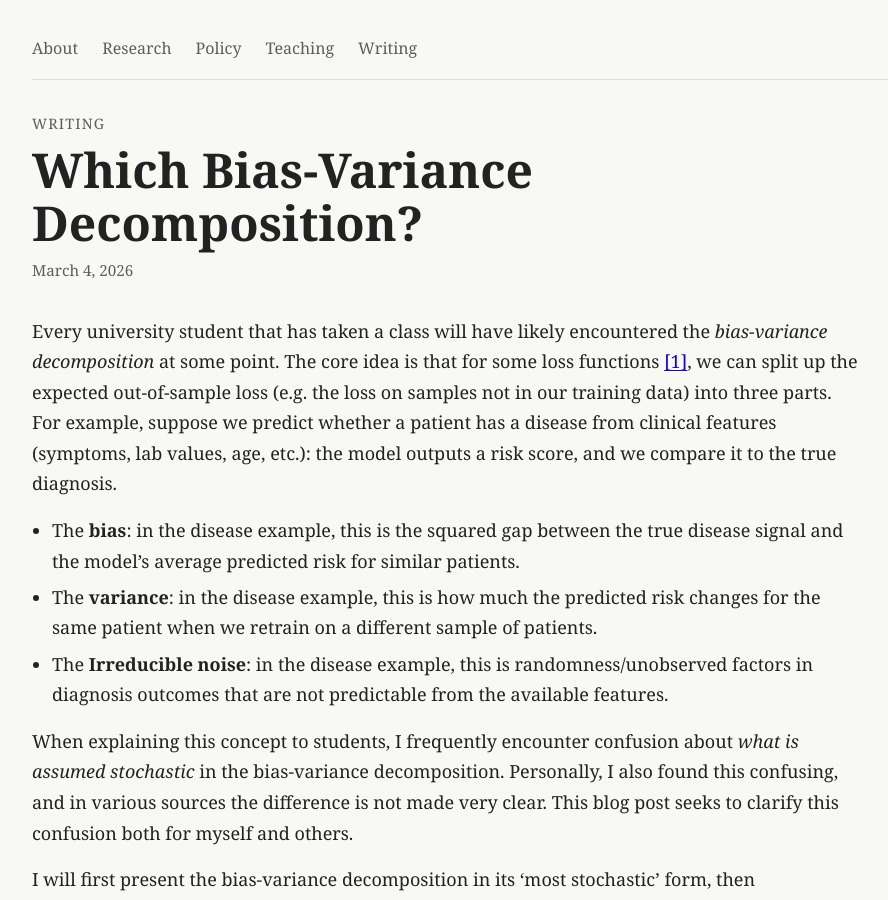
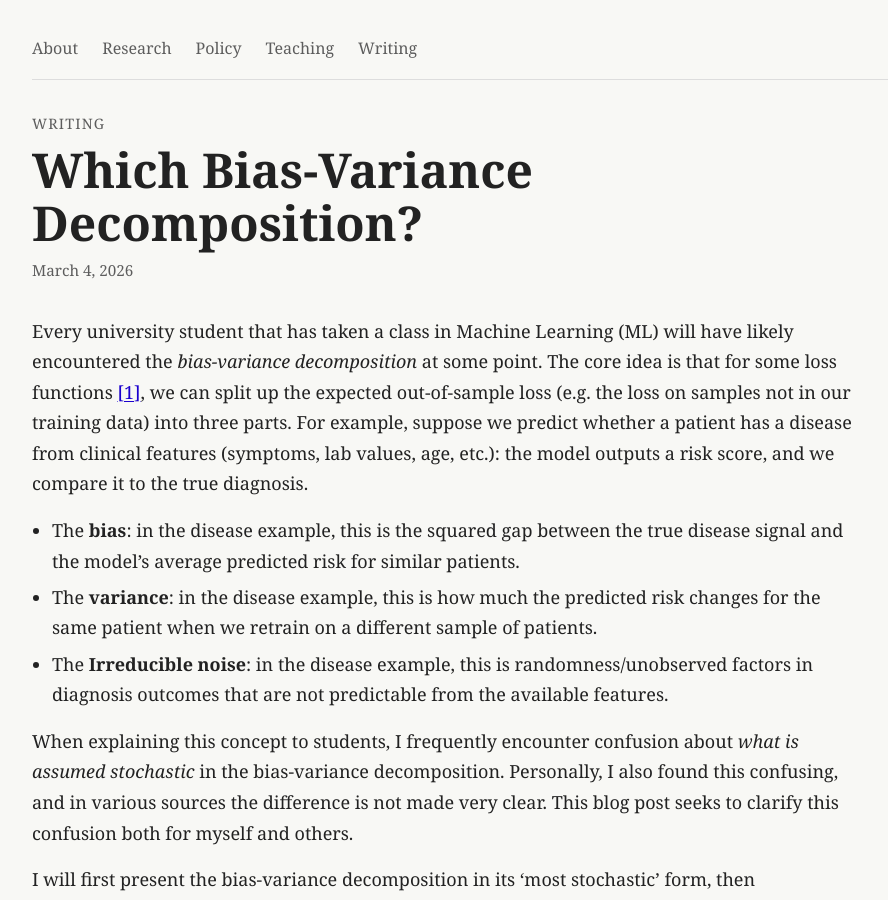
Before and after one commit to fholstege/fholstege.github.io, a Jekyll site: the page built from _writing/bias-variance.md, in a window 1280 px wide and 900 px high. Shown: the whole window, without its empty margins (138-1026 px from the left). Built offline with Jekyll 4.4.1, drawn with Linux system fonts in a browser that asks for light colours.

Commit message:
small writing

```diff
--- a/_writing/bias-variance.md
+++ b/_writing/bias-variance.md
@@ -6,7 +6,7 @@ use_math: true
 ---
 
 
-Every university student that has taken a class will have likely encountered the *bias-variance decomposition* at some point. The core idea is that for some loss functions [\[1\]](#ref-1), we can split up the expected out-of-sample loss (e.g. the loss on samples not in our training data) into three parts. For example, suppose we predict whether a patient has a disease from clinical features (symptoms, lab values, age, etc.): the model outputs a risk score, and we compare it to the true diagnosis.
+Every university student that has taken a class in Machine Learning (ML) will have likely encountered the *bias-variance decomposition* at some point. The core idea is that for some loss functions [\[1\]](#ref-1), we can split up the expected out-of-sample loss (e.g. the loss on samples not in our training data) into three parts. For example, suppose we predict whether a patient has a disease from clinical features (symptoms, lab values, age, etc.): the model outputs a risk score, and we compare it to the true diagnosis.
 * The **bias**: in the disease example, this is the squared gap between the true disease signal and the model's average predicted risk for similar patients.
 * The **variance**: in the disease example, this is how much the predicted risk changes for the same patient when we retrain on a different sample of patients.
 * The **Irreducible noise**: in the disease example, this is randomness/unobserved factors in diagnosis outcomes that are not predictable from the available features.
```
